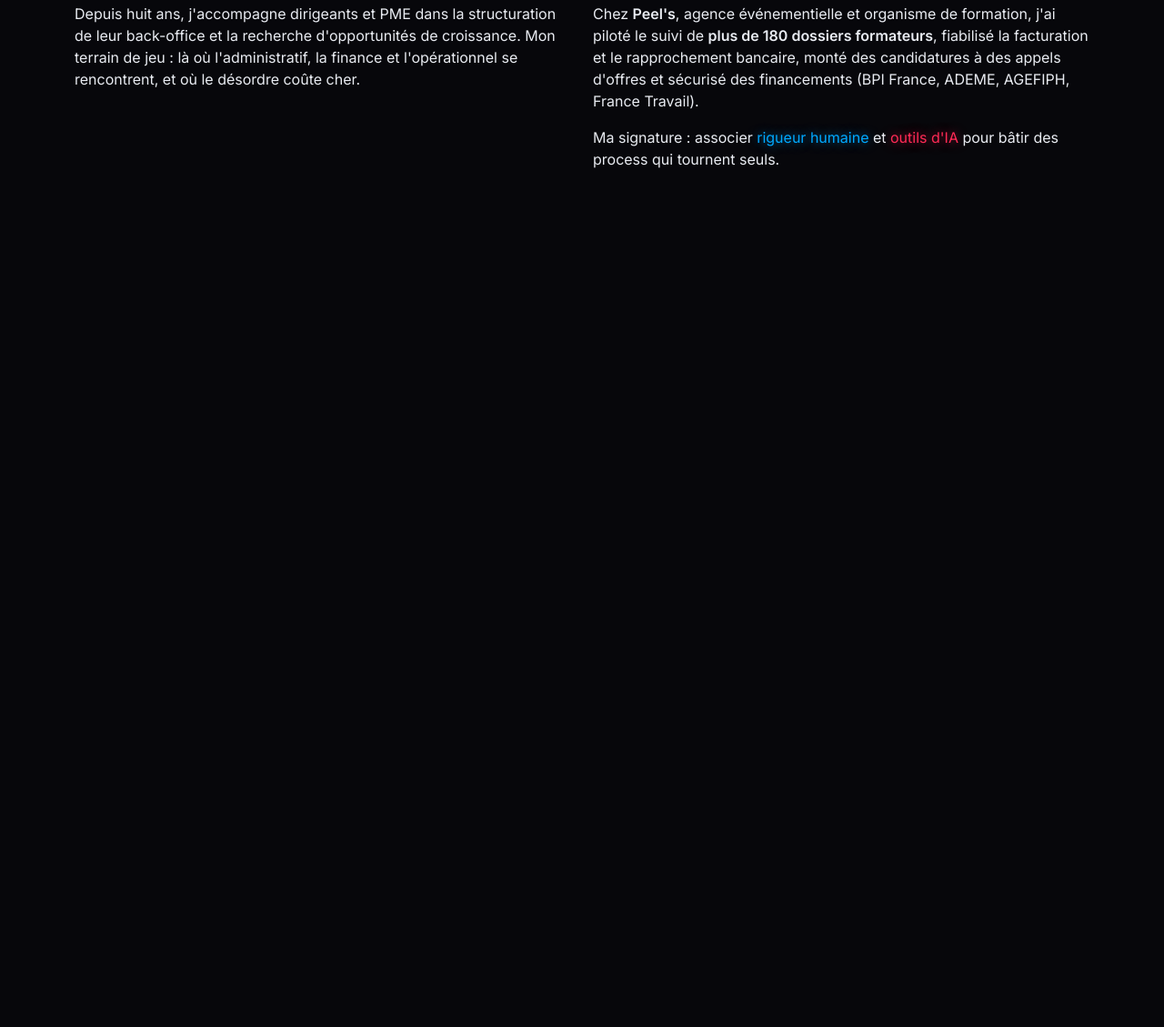
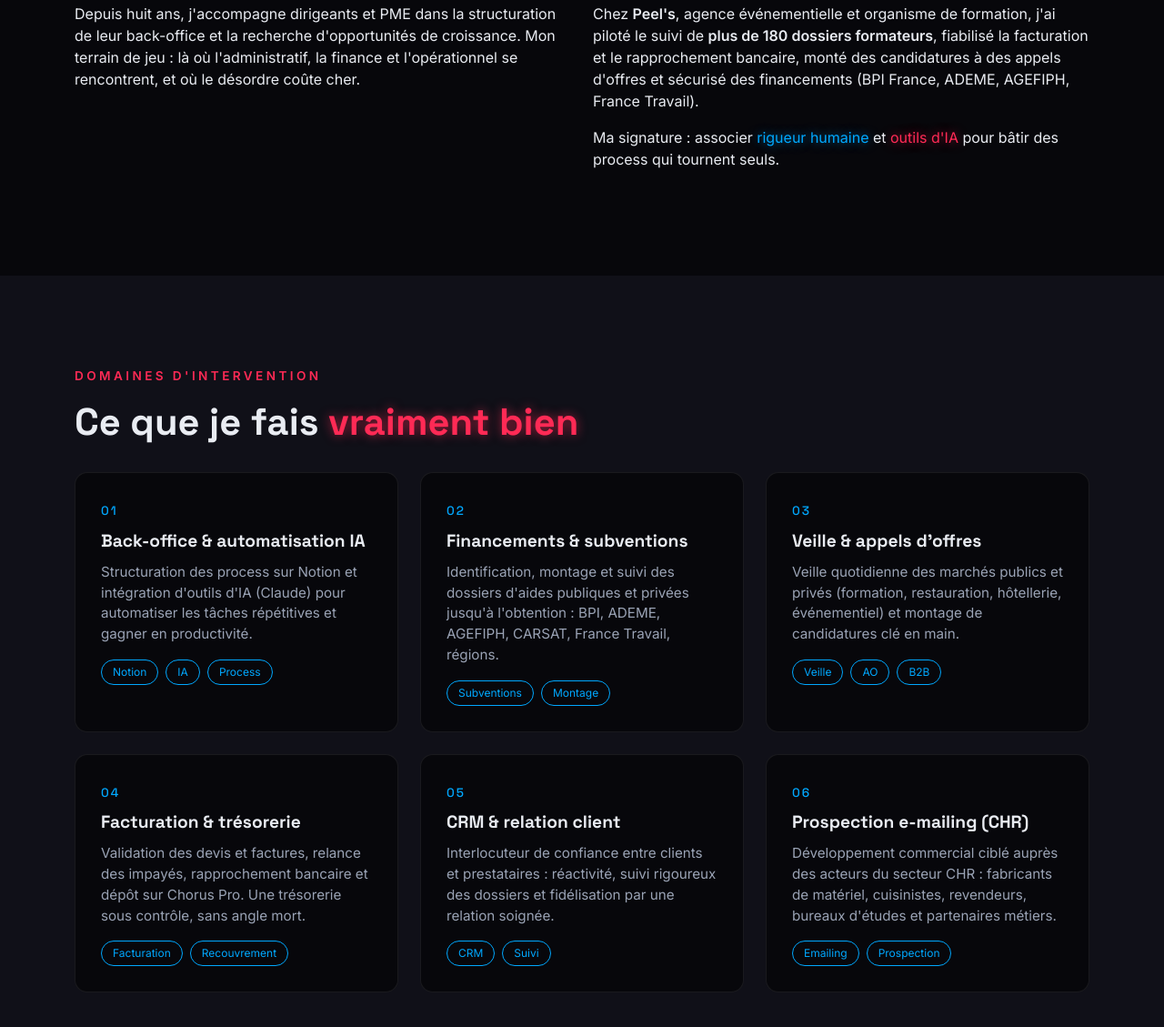
Before and after one commit to Barea666/mon-site, a website: page public/index.html in a window 1280 px wide. Shown: the part 1307-2436 px from the top of the page at 91% size. Before the commit the page ends 1610 px from the top, so only its background shows below. Drawn offline with nearby package versions, Linux system fonts and the light colour scheme.

Commit message:
Section Domaines

```diff
--- a/public/index.html
+++ b/public/index.html
@@ -141,6 +141,70 @@
   </div>
 </section>
 
+      <!-- ===== DOMAINES ===== -->
+      <section id="domaines" class="section section-alt">
+        <div class="container">
+          <p class="sur-titre">Domaines d'intervention</p>
+          <h2 class="section-titre">Ce que je fais <span class="text-rouge">vraiment bien</span></h2>
+
+          <div class="row g-4">
+            <div class="col-md-6 col-lg-4">
+              <div class="carte-domaine">
+                <span class="carte-num">01</span>
+                <h3>Back-office &amp; automatisation IA</h3>
+                <p>Structuration des process sur Notion et intégration d'outils d'IA (Claude) pour automatiser les tâches répétitives et gagner en productivité.</p>
+                <div class="tags"><span>Notion</span><span>IA</span><span>Process</span></div>
+              </div>
+            </div>
+
+            <div class="col-md-6 col-lg-4">
+              <div class="carte-domaine">
+                <span class="carte-num">02</span>
+                <h3>Financements &amp; subventions</h3>
+                <p>Identification, montage et suivi des dossiers d'aides publiques et privées jusqu'à l'obtention : BPI, ADEME, AGEFIPH, CARSAT, France Travail, régions.</p>
+                <div class="tags"><span>Subventions</span><span>Montage</span></div>
+              </div>
+            </div>
+
+            <div class="col-md-6 col-lg-4">
+              <div class="carte-domaine">
+                <span class="carte-num">03</span>
+                <h3>Veille &amp; appels d'offres</h3>
+                <p>Veille quotidienne des marchés publics et privés (formation, restauration, hôtellerie, événementiel) et montage de candidatures clé en main.</p>
+                <div class="tags"><span>Veille</span><span>AO</span><span>B2B</span></div>
+              </div>
+            </div>
+
+            <div class="col-md-6 col-lg-4">
+              <div class="carte-domaine">
+                <span class="carte-num">04</span>
+                <h3>Facturation &amp; trésorerie</h3>
+                <p>Validation des devis et factures, relance des impayés, rapprochement bancaire et dépôt sur Chorus Pro. Une trésorerie sous contrôle, sans angle mort.</p>
+                <div class="tags"><span>Facturation</span><span>Recouvrement</span></div>
+              </div>
+            </div>
+
+            <div class="col-md-6 col-lg-4">
+              <div class="carte-domaine">
+                <span class="carte-num">05</span>
+                <h3>CRM &amp; relation client</h3>
+                <p>Interlocuteur de confiance entre clients et prestataires : réactivité, suivi rigoureux des dossiers et fidélisation par une relation soignée.</p>
+                <div class="tags"><span>CRM</span><span>Suivi</span></div>
+              </div>
+            </div>
+
+            <div class="col-md-6 col-lg-4">
+              <div class="carte-domaine">
+                <span class="carte-num">06</span>
+                <h3>Prospection e-mailing (CHR)</h3>
+                <p>Développement commercial ciblé auprès des acteurs du secteur CHR : fabricants de matériel, cuisinistes, revendeurs, bureaux d'études et partenaires métiers.</p>
+                <div class="tags"><span>Emailing</span><span>Prospection</span></div>
+              </div>
+            </div>
+          </div>
+        </div>
+      </section>
+
     <!-- Scripts -->
     <script src="https://cdn.jsdelivr.net/npm/bootstrap@5.3.3/dist/js/bootstrap.bundle.min.js"></script>
     <script src="script.js"></script>
--- a/public/style.css
+++ b/public/style.css
@@ -202,3 +202,49 @@ section {
   letter-spacing: 1px;
   color: var(--texte-doux);
 }
+/* ===== DOMAINES ===== */
+.section-alt {
+  background: var(--noir-2);
+}
+.carte-domaine {
+  background: var(--noir);
+  border: 1px solid var(--bordure);
+  border-radius: 14px;
+  padding: 28px;
+  height: 100%;
+  transition: transform 0.3s, border-color 0.3s, box-shadow 0.3s;
+}
+.carte-domaine:hover {
+  transform: translateY(-6px);
+  border-color: var(--rouge);
+  box-shadow: 0 0 25px rgba(255, 42, 85, 0.25);
+}
+.carte-num {
+  font-family: 'Space Grotesk', sans-serif;
+  color: var(--bleu);
+  font-size: 0.85rem;
+  letter-spacing: 2px;
+}
+.carte-domaine h3 {
+  font-family: 'Space Grotesk', sans-serif;
+  font-size: 1.2rem;
+  font-weight: 700;
+  margin: 10px 0 12px;
+}
+.carte-domaine p {
+  color: var(--texte-doux);
+  font-size: 0.95rem;
+}
+.tags {
+  display: flex;
+  flex-wrap: wrap;
+  gap: 8px;
+  margin-top: 15px;
+}
+.tags span {
+  font-size: 0.75rem;
+  padding: 4px 12px;
+  border: 1px solid var(--bleu);
+  border-radius: 50px;
+  color: var(--bleu);
+}
```
